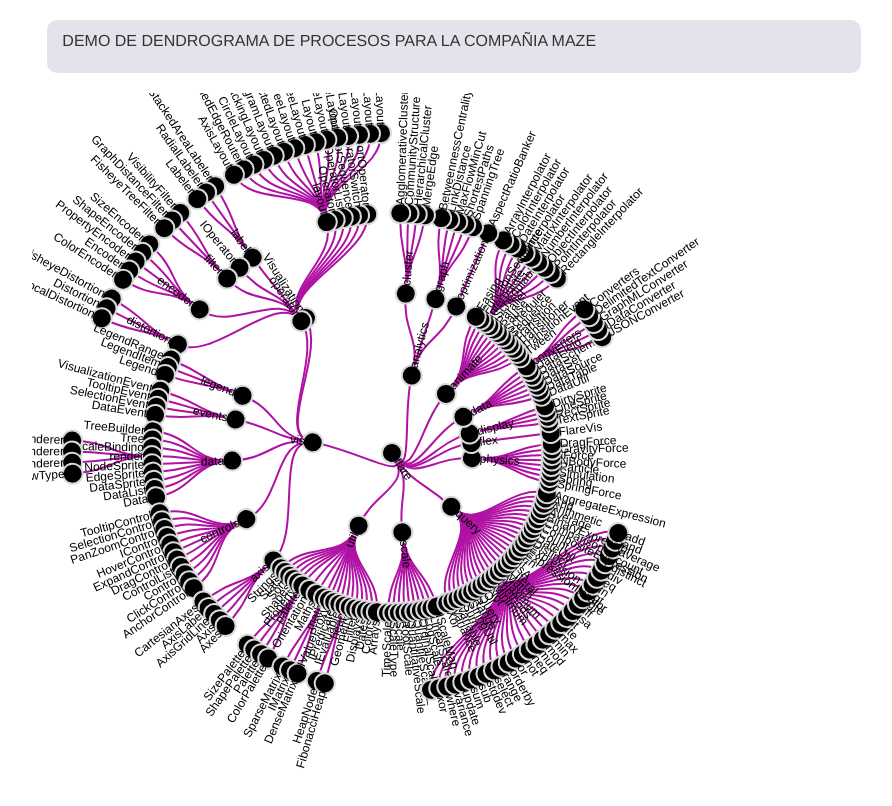
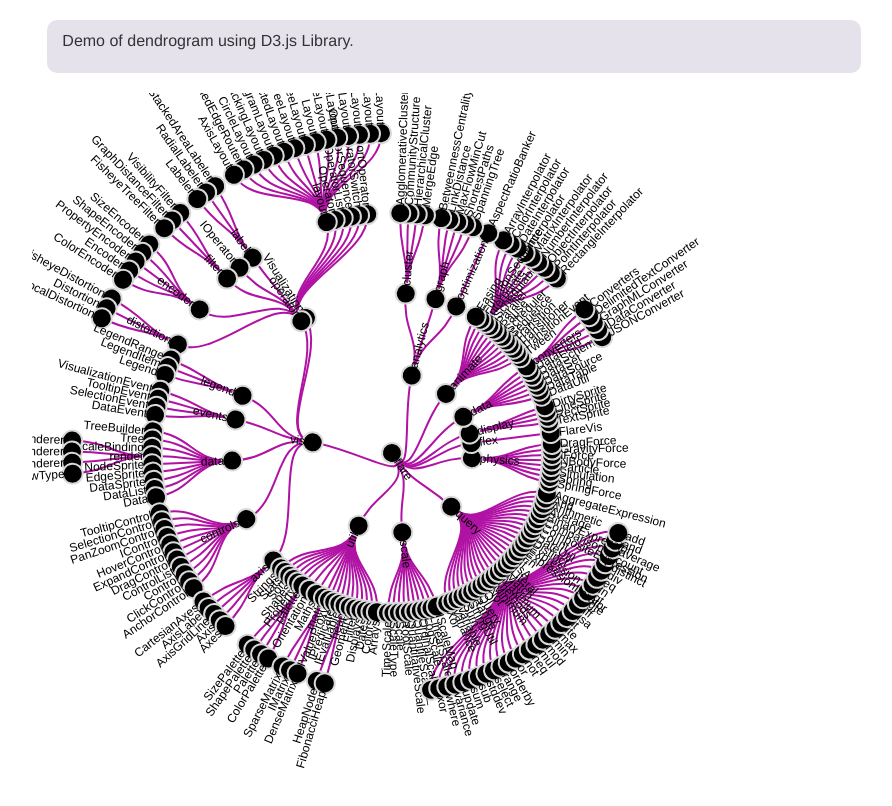
Before and after one commit to franvergara66/radial-dendrogram, a plain HTML site: page index.html in a window 1280 px wide. Shown: the whole page, without its empty margins (186-1078 px from the left). Drawn offline with Linux system fonts and the light colour scheme.

Commit message:
FIX: se cambia el titulo del proyecto

```diff
--- a/index.html
+++ b/index.html
@@ -32,7 +32,7 @@
         <div class='col-md-8' style='padding: 20px;'>
           <div class='col-md-12' style='background-color:rgba(86,61,124,.15);padding-bottom: 10px;padding-top: 10px;border-radius: 10px;font-size:16px'>
             <p>
-              DEMO DE DENDROGRAMA DE PROCESOS PARA LA COMPAÑIA MAZE
+              Demo of dendrogram using D3.js Library.
             </p>
             <p></p>
           </div>
```
